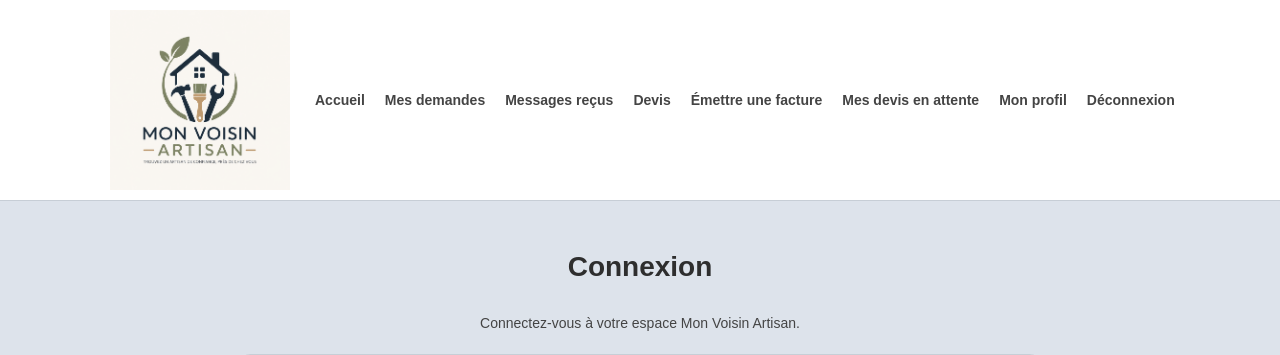
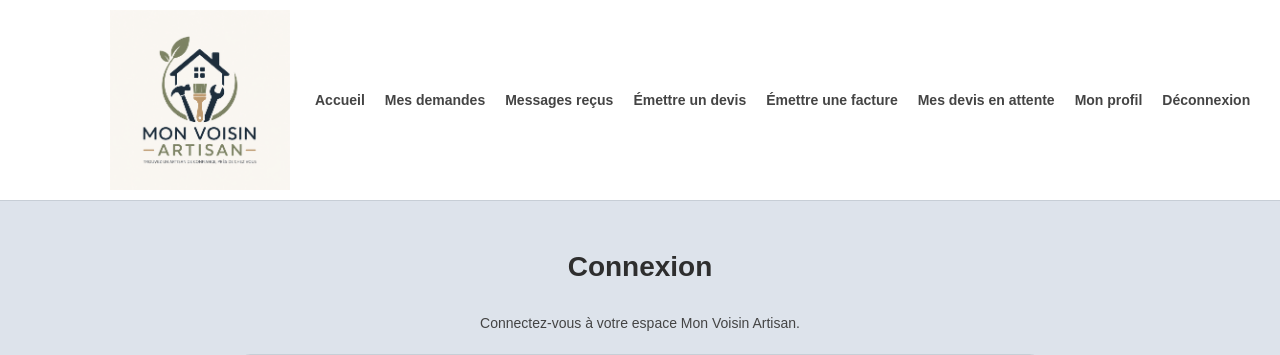
Before and after one commit to MSEDIT-1304/MON-VOISIN-ARTISAN, a Flask app: page /connexion in a window 1280 px wide. Shown: the top 355 px of the page. Run offline with Flask 3, Linux system fonts and the light colour scheme; the visitor is signed in with stand-in values (Sample User, id 1); data that the repository does not hold is empty.

Commit message:
Update base.html

```diff
--- a/templates/base.html
+++ b/templates/base.html
@@ -82,7 +82,7 @@
                     </a>
 
                     <a href="{{ url_for('devis') }}">
-                        Devis
+                        Émettre un devis
                     </a>
 
                     <a href="{{ url_for('facture') }}">
```
